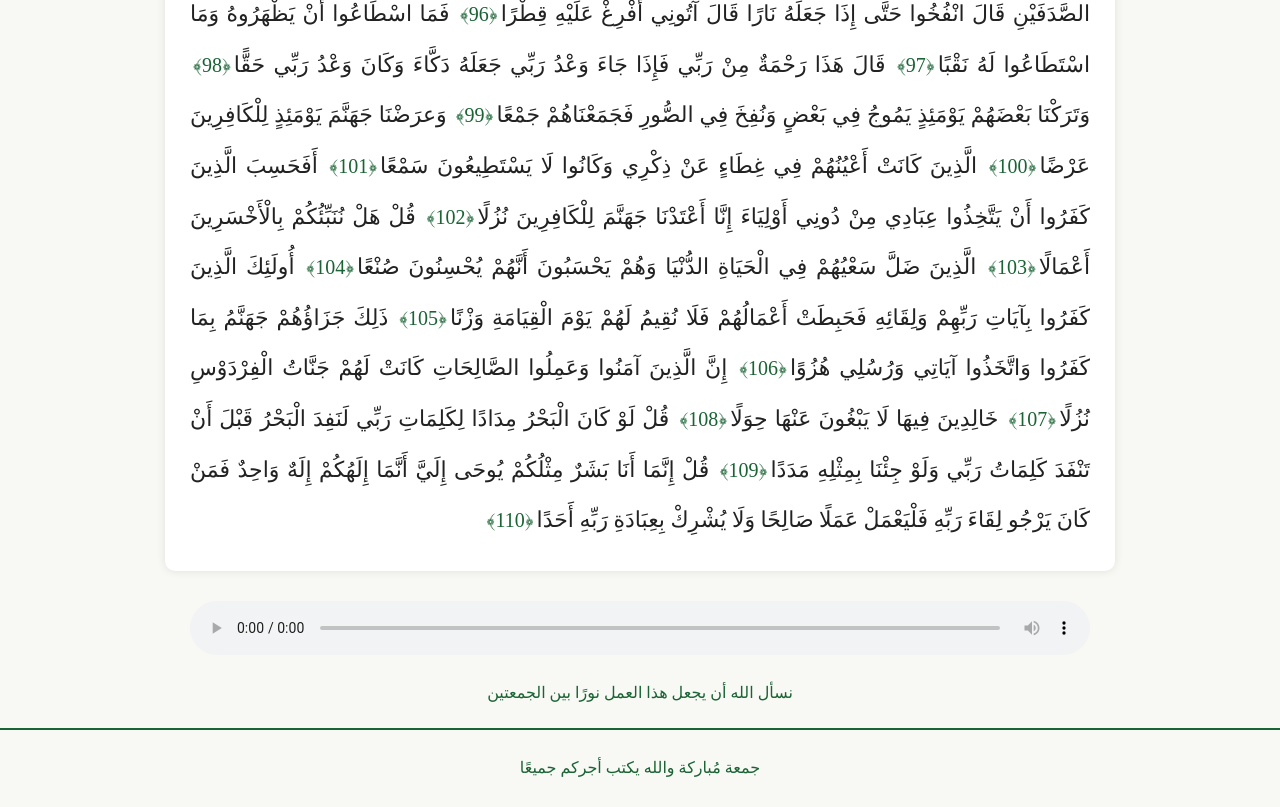
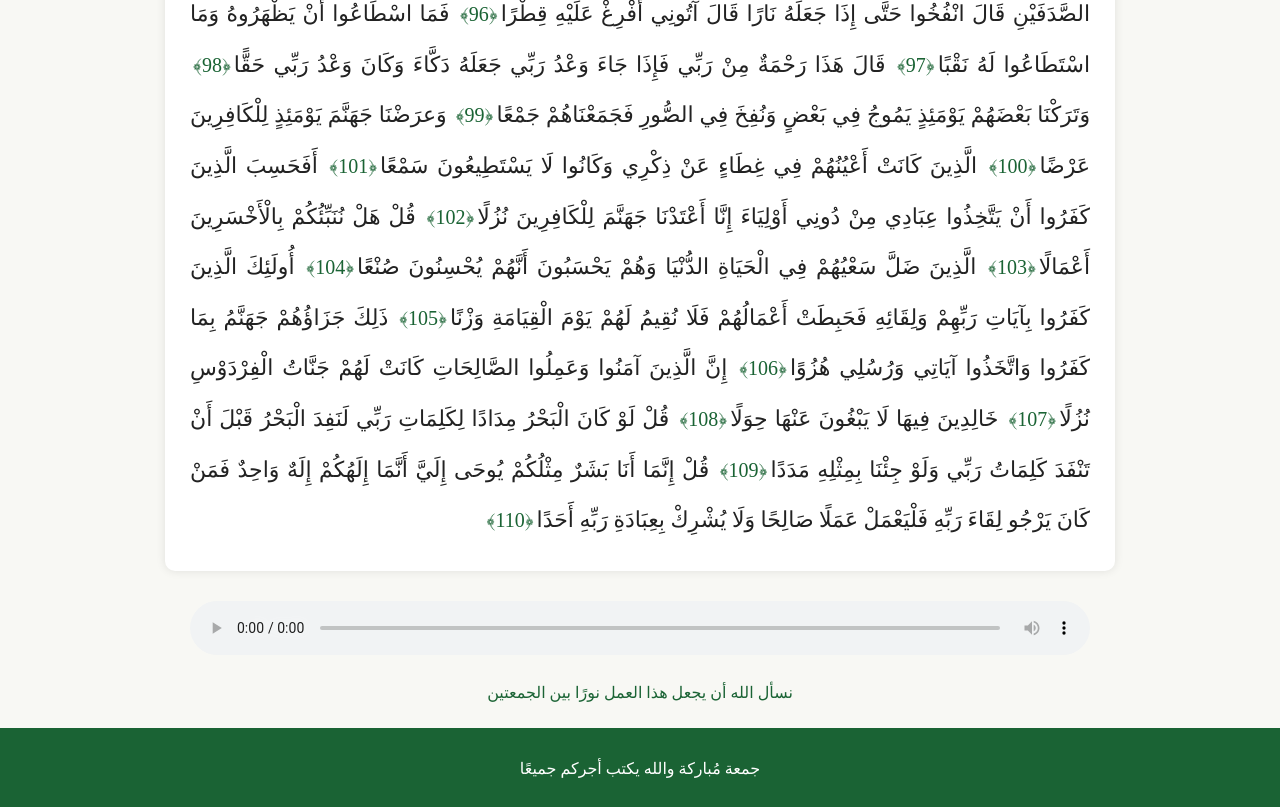
Before and after one commit to 5cxlo/Alkahff, a plain HTML site: page index.html in a window 1280 px wide. Shown: the part 4420-5227 px from the top of the page. Drawn offline with Linux system fonts and the light colour scheme.

Commit message:
Update index.html

```diff
--- a/index.html
+++ b/index.html
@@ -87,12 +87,14 @@
       margin-top: 20px;
     }
 
-    footer.footer {
-      text-align: center;
-      padding: 20px;
-      color: var(--accent);
-      border-top: 2px solid var(--accent);
-    }
+   footer.footer {
+  text-align: center;
+  padding: 20px;
+  color: #fff;                 /* النص أبيض */
+  background: var(--accent);   /* نفس الأخضر الزيتوني */
+  border-top: 3px solid var(--accent);
+  transition: background 0.3s ease, color 0.3s ease;
+}
 
     .player {
       display: flex;
```
